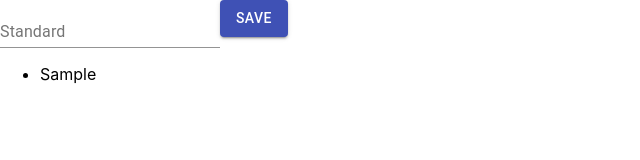
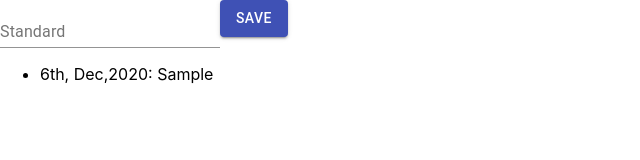
Before and after one commit to narendrasinghrathore/note, a React (Create React App) app in the folder react-note/: page / in a window 1280 px wide. Both pictures are taken after typing "Sample" into the empty fields and a click on the button "SAVE". Shown: the top 160 px of the page, without its empty margins (0-640 px from the left). Built offline with nearby package versions, Linux system fonts and the light colour scheme.

Commit message:
Add note and get note list with formatted date

```diff
--- a/react-note/src/components/AddNote/AddNote.tsx
+++ b/react-note/src/components/AddNote/AddNote.tsx
@@ -1,19 +1,30 @@
 import TextField from "@material-ui/core/TextField";
 import Button from "@material-ui/core/Button";
 import { useState } from "react";
+import { Note } from "../../models/Notes";
+import { v4 as uuidv4 } from "uuid";
+
 export const AddNote = ({ save }: { save: Function }) => {
-  const [note, setNote] = useState("");
+  const [value, setValue] = useState<string>("");
 
   const handleNoteChange = (
     event: React.ChangeEvent<HTMLTextAreaElement | HTMLInputElement>
   ) => {
     const { value } = event.target;
-    setNote(value);
+    setValue(value);
   };
 
   const saveNote = () => {
+    if (!value) return;
+    const note: Note = {
+      completed: false,
+      content: value,
+      datetime: new Date().getTime(),
+      id: uuidv4(),
+      labels: [],
+    };
     save(note);
-    setNote("");
+    setValue("");
   };
 
   return (
@@ -21,7 +32,7 @@
       <TextField
         id="note"
         label="Standard"
-        value={note}
+        value={value}
         onChange={handleNoteChange}
       />
       <Button variant="contained" onClick={saveNote} color="primary">
--- a/react-note/src/components/Home/Home.tsx
+++ b/react-note/src/components/Home/Home.tsx
@@ -1,9 +1,10 @@
 import { useState } from "react";
+import { Note } from "../../models/Notes";
 import { AddNote } from "../AddNote/AddNote";
 import { NoteList } from "../NoteList/NoteList";
 export const Home = () => {
-  const [list, setList] = useState<string[]>([]);
-  const handleNoteSubmit = (note: string) => {
+  const [list, setList] = useState<Note[]>([]);
+  const handleNoteSubmit = (note: Note) => {
     if (note) {
       setList([...list, note]);
     }
--- a/react-note/src/components/NoteList/NoteList.tsx
+++ b/react-note/src/components/NoteList/NoteList.tsx
@@ -1,10 +1,15 @@
-export const NoteList = ({ list }: { list: string[] }) => {
+import { Note } from "../../models/Notes";
+import { getFormattedDate } from "../../utils/core.utils";
+
+export const NoteList = ({ list }: { list: Note[] }) => {
   const noItems = list.length === 0;
   return (
     <ul>
       {noItems && <li>No items to show.</li>}
-      {list.map((note: string) => (
-        <li>{note}</li>
+      {list.map((note: Note) => (
+        <li>
+          {getFormattedDate({datetime:note.datetime, monthFormat:"MMM"})}: {note.content}
+        </li>
       ))}
     </ul>
   );
--- /dev/null
+++ b/react-note/src/models/Notes.ts
@@ -0,0 +1,17 @@
+export interface Note {
+  id: string;
+  content: string;
+  datetime: number;
+  completed: boolean;
+  labels: Labels[];
+}
+
+export interface Labels {
+  id: string;
+  name: string;
+}
+
+export interface DateFormat {
+  datetime: number;
+  monthFormat: "MMM" | "MMMM";
+}
--- a/react-note/src/react-app-env.d.ts
+++ b/react-note/src/react-app-env.d.ts
@@ -1 +1,2 @@
 /// <reference types="react-scripts" />
+declare module 'uuid';
--- /dev/null
+++ b/react-note/src/utils/core.utils.ts
@@ -0,0 +1,37 @@
+import { DateFormat } from "../models/Notes";
+
+const nthFormatDay = function (d: number) {
+  if (d > 3 && d < 21) return "th";
+  switch (d % 10) {
+    case 1:
+      return "st";
+    case 2:
+      return "nd";
+    case 3:
+      return "rd";
+    default:
+      return "th";
+  }
+};
+export const getFormattedDate = (dateFormat: DateFormat): string => {
+  const datetime = dateFormat.datetime;
+  const date = datetime ? new Date(datetime) : new Date();
+  const day = date.getDay();
+  const monthNameEndLimit = dateFormat.monthFormat === "MMM" ? 3 : undefined;
+  const month = [
+    "January",
+    "February",
+    "March",
+    "April",
+    "May",
+    "June",
+    "July",
+    "August",
+    "September",
+    "October",
+    "November",
+    "December",
+  ][date.getMonth()].substring(0, monthNameEndLimit);
+  const year = date.getFullYear();
+  return `${day}${nthFormatDay(day)}, ${month},${year}`;
+};
```
Also changed, not shown: 1 other file (tests, documents, lock files or other folders).
